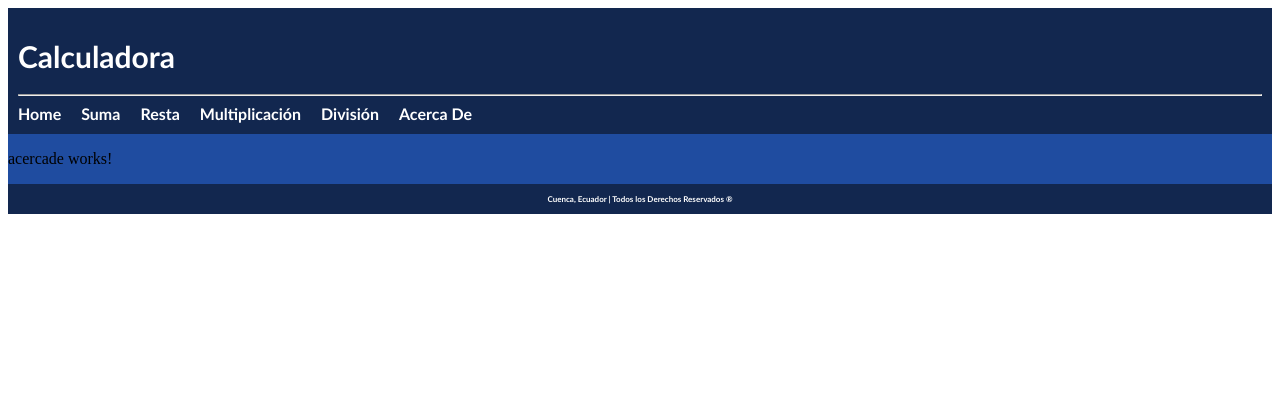
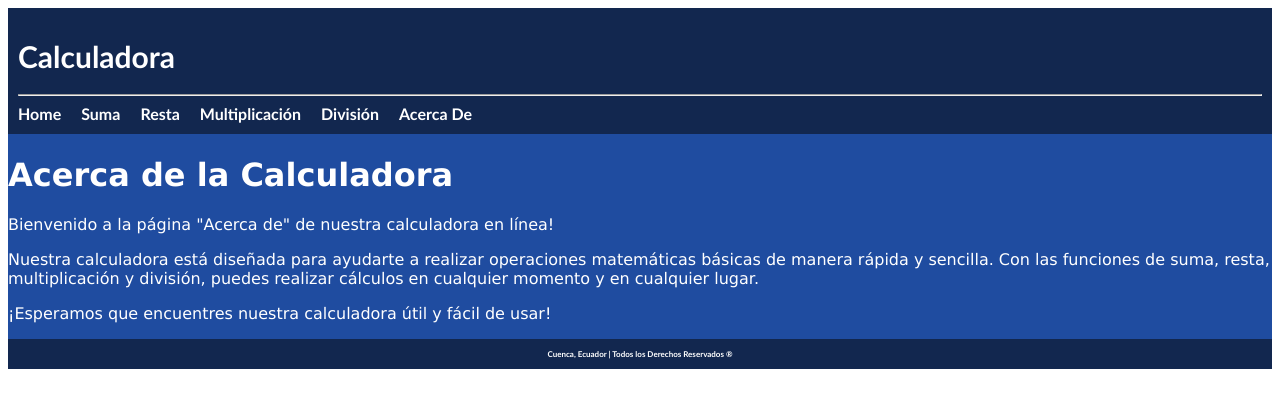
Before and after one commit to marcoxskii/AngCalculator, an Angular app: page /acercaDe in a window 1280 px wide. Shown: the top 408 px of the page. Built offline with nearby package versions, Linux system fonts and the light colour scheme.

Commit message:
Agregado estilo

```diff
--- a/src/app/components/operacion/operacion.component.scss
+++ b/src/app/components/operacion/operacion.component.scss
@@ -0,0 +1,4 @@
+div{
+    color: white;
+    font-family: Verdana, Geneva, Tahoma, sans-serif;
+}
--- a/src/app/pages/acercade/acercade.component.html
+++ b/src/app/pages/acercade/acercade.component.html
@@ -1 +1,4 @@
-<p>acercade works!</p>
+<h1>Acerca de la Calculadora</h1>
+    <p>Bienvenido a la página "Acerca de" de nuestra calculadora en línea!</p>
+    <p>Nuestra calculadora está diseñada para ayudarte a realizar operaciones matemáticas básicas de manera rápida y sencilla. Con las funciones de suma, resta, multiplicación y división, puedes realizar cálculos en cualquier momento y en cualquier lugar.</p>
+    <p>¡Esperamos que encuentres nuestra calculadora útil y fácil de usar!</p>
--- a/src/app/pages/acercade/acercade.component.scss
+++ b/src/app/pages/acercade/acercade.component.scss
@@ -0,0 +1,9 @@
+h1{
+    color: white;
+    font-family: Verdana, Geneva, Tahoma, sans-serif;
+}
+
+p{
+    color: white;
+    font-family: Verdana, Geneva, Tahoma, sans-serif;
+}
--- a/src/app/pages/home/home.component.html
+++ b/src/app/pages/home/home.component.html
@@ -1 +1,4 @@
-<p>home works!</p>
+<p>Bienvenidos a la Calculadora</p>
+<p>Proyecto realizado por Adrian Campoverde y Marco Cajamarca.</p>
+<p>En los apartados estan las operaciones por hacer</p>
+<p>Tales como, suma, resta, multiplicacion y division</p>
--- a/src/app/pages/home/home.component.scss
+++ b/src/app/pages/home/home.component.scss
@@ -0,0 +1,5 @@
+p{
+    color: white;
+    font-family: Verdana, Geneva, Tahoma, sans-serif;
+
+}
```
